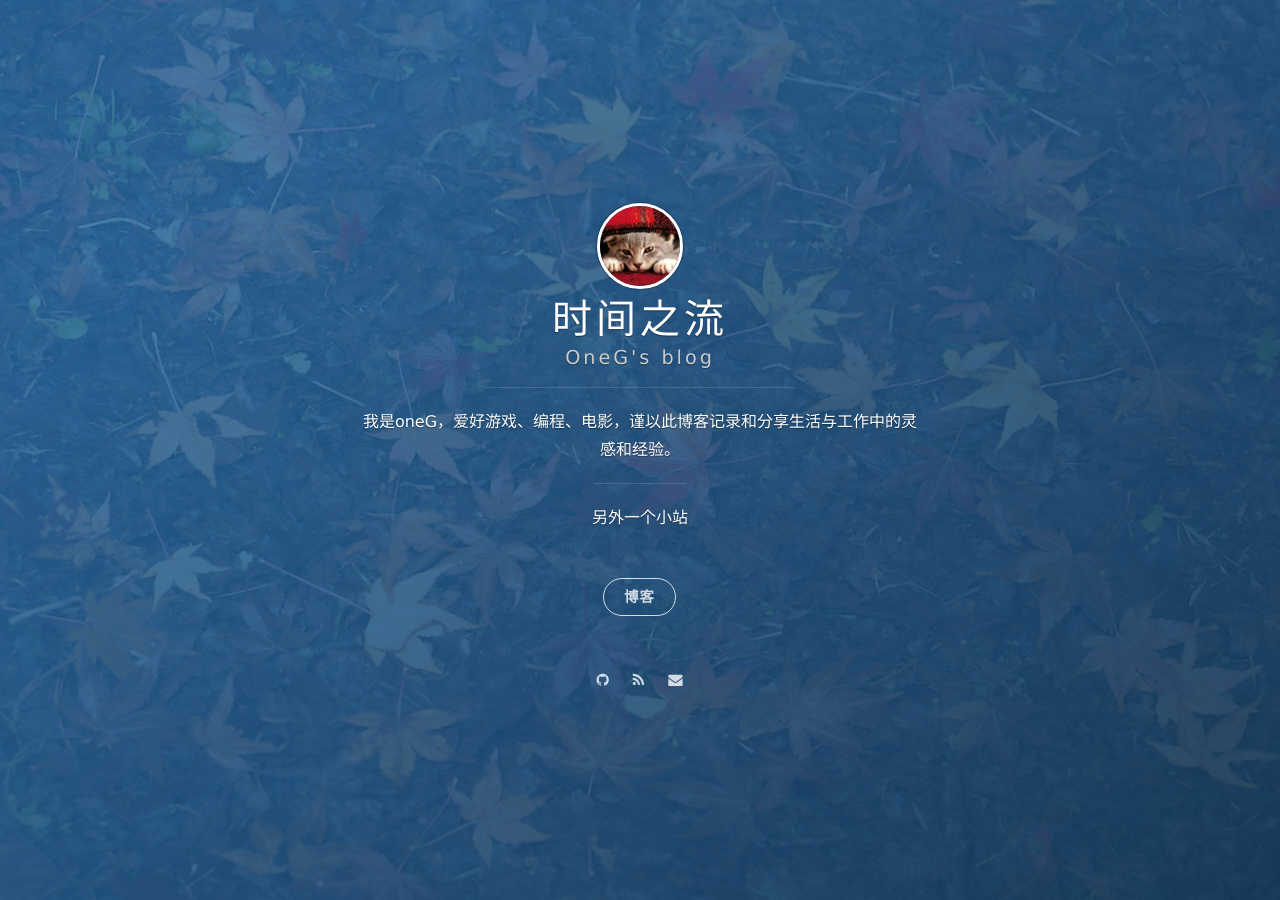
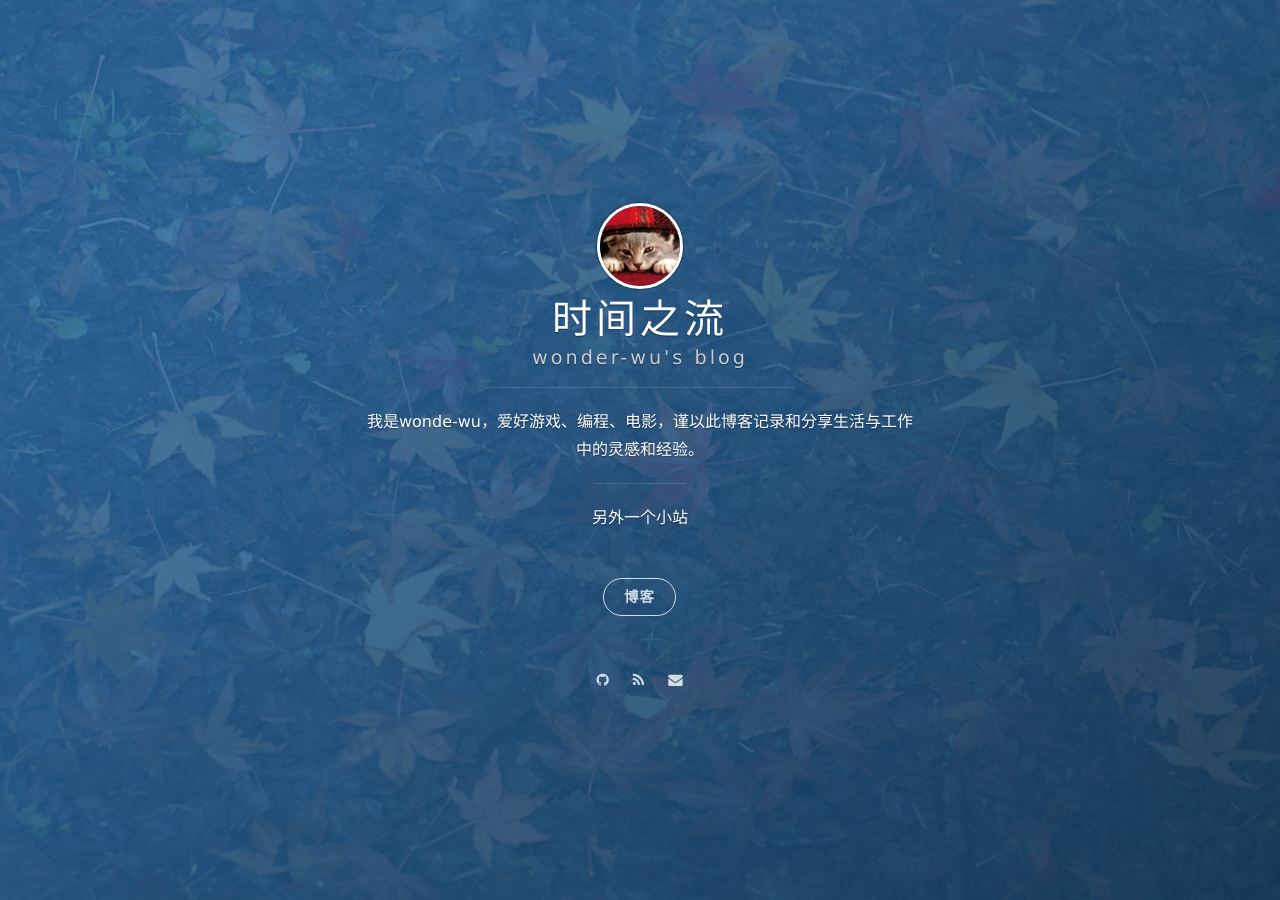
Before and after one commit to wonder-wu/one-g.github.io, a Jekyll site: the page built from index.html, in a window 1280 px wide. Built offline with Jekyll 4.4.1, drawn with Linux system fonts in a browser that asks for light colours; nearby versions of some CDN libraries; Markdown is read by kramdown in place of the engine named in the settings; the list of posts is cut into pages by our own code.

Commit message:
自定义config

```diff
--- a/_config.yml
+++ b/_config.yml
@@ -1,11 +1,11 @@
 # Basic
 title: 时间之流
-subtitle: OneG's blog
+subtitle: wonder-wu's blog
 welcome_message: <a href="www.linkwwj.com" target="_blank">另外一个小站</a>
-description: 我是oneG，爱好游戏、编程、电影，谨以此博客记录和分享生活与工作中的灵感和经验。
-creator: <a href="http://one-g.github.io">@oneG</a>
+description: 我是wonde-wu，爱好游戏、编程、电影，谨以此博客记录和分享生活与工作中的灵感和经验。
+creator: <a href="http://wonder-wu.github.io">@wonde-wu</a>
 
-url: "http://one-g.github.io"
+url: "http://wonder-wu.github.io"
 
 permalink: /:year/:month/:title/
 
```
